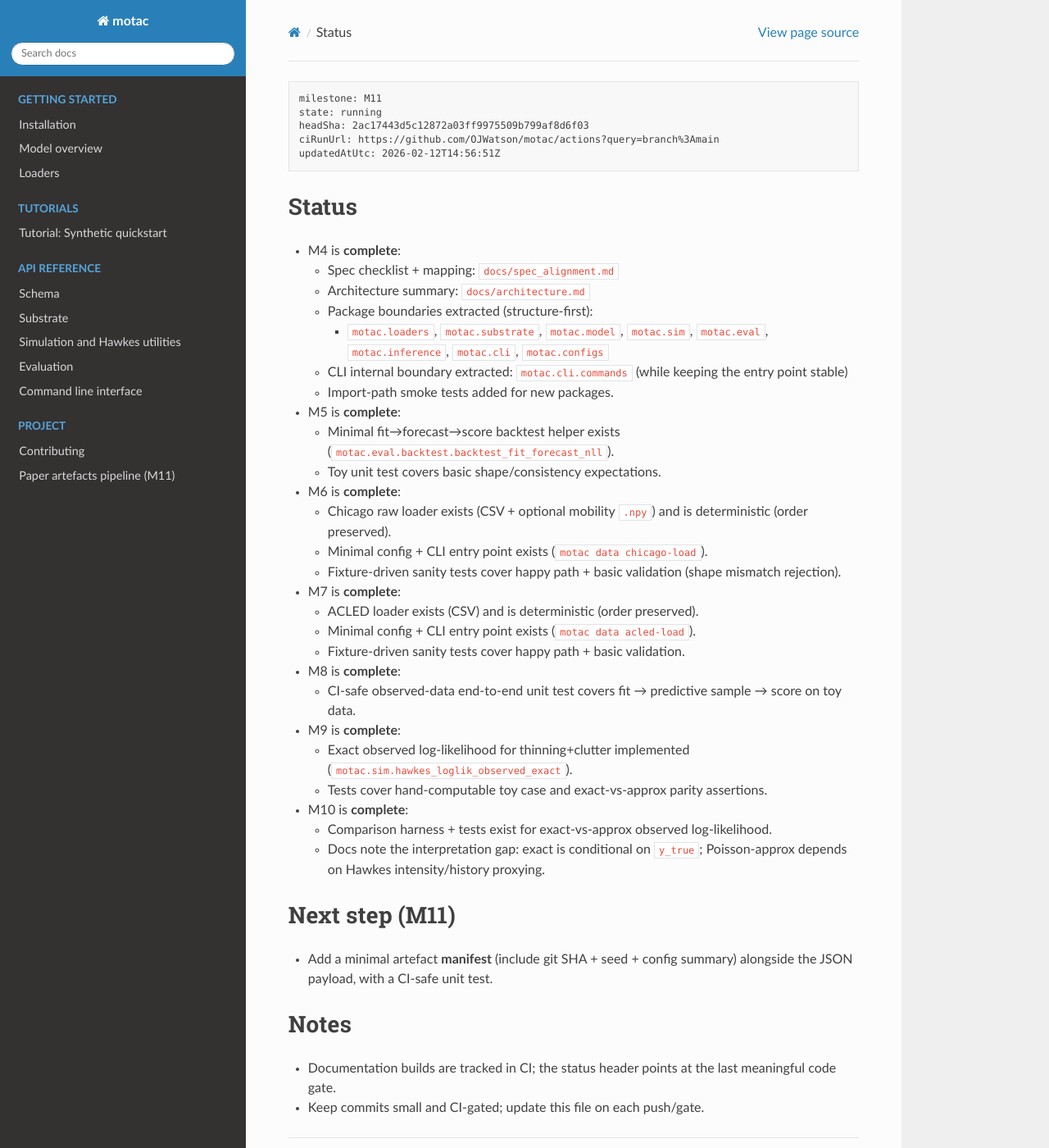
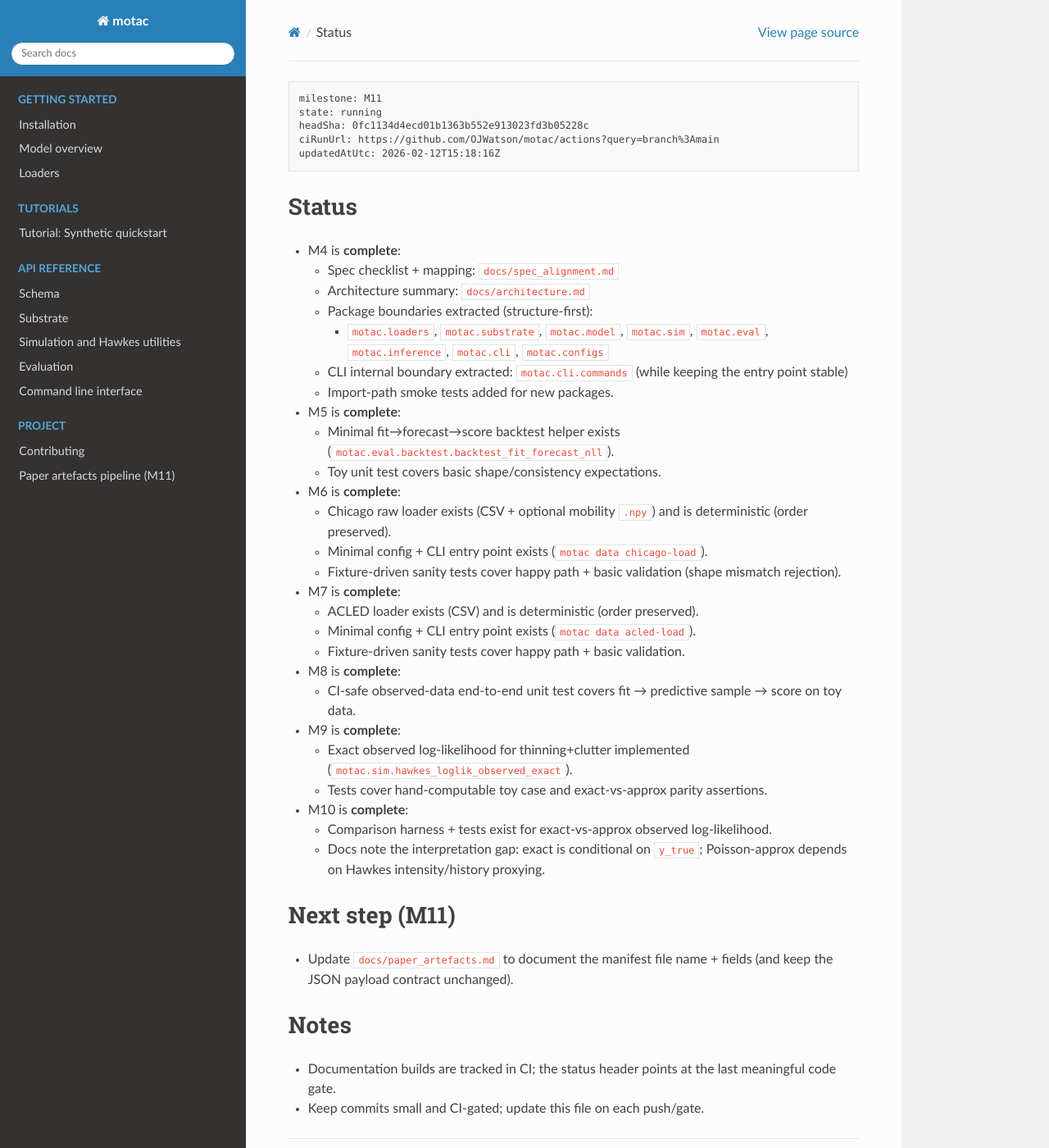
Before and after one commit to OJWatson/motac, a Sphinx documentation site: the page built from docs/STATUS.md, in a window 1280 px wide and 1400 px high. Shown: the whole window at 82% size. Built offline with Sphinx 7.4.7 and the Read the Docs theme 3.1.0, drawn with Linux system fonts in a browser that asks for light colours.

Commit message:
docs: update status/worklog for manifest step

````diff
--- a/docs/STATUS.md
+++ b/docs/STATUS.md
@@ -1,9 +1,9 @@
 ```pm-status
 milestone: M11
 state: running
-headSha: 2ac17443d5c12872a03ff9975509b799af8d6f03
+headSha: 0fc1134d4ecd01b1363b552e913023fd3b05228c
 ciRunUrl: https://github.com/OJWatson/motac/actions?query=branch%3Amain
-updatedAtUtc: 2026-02-12T14:56:51Z
+updatedAtUtc: 2026-02-12T15:18:16Z
 ```
 
 ## Status
@@ -41,7 +41,7 @@ updatedAtUtc: 2026-02-12T14:56:51Z
   - Docs note the interpretation gap: exact is conditional on `y_true`; Poisson-approx depends on Hawkes intensity/history proxying.
 
 ## Next step (M11)
-- Add a minimal artefact **manifest** (include git SHA + seed + config summary) alongside the JSON payload, with a CI-safe unit test.
+- Update `docs/paper_artefacts.md` to document the manifest file name + fields (and keep the JSON payload contract unchanged).
 
 ## Notes
 - Documentation builds are tracked in CI; the status header points at the last meaningful code gate.
````
Also changed, not shown: docs/WORKLOG.md (+1 -0 lines).
